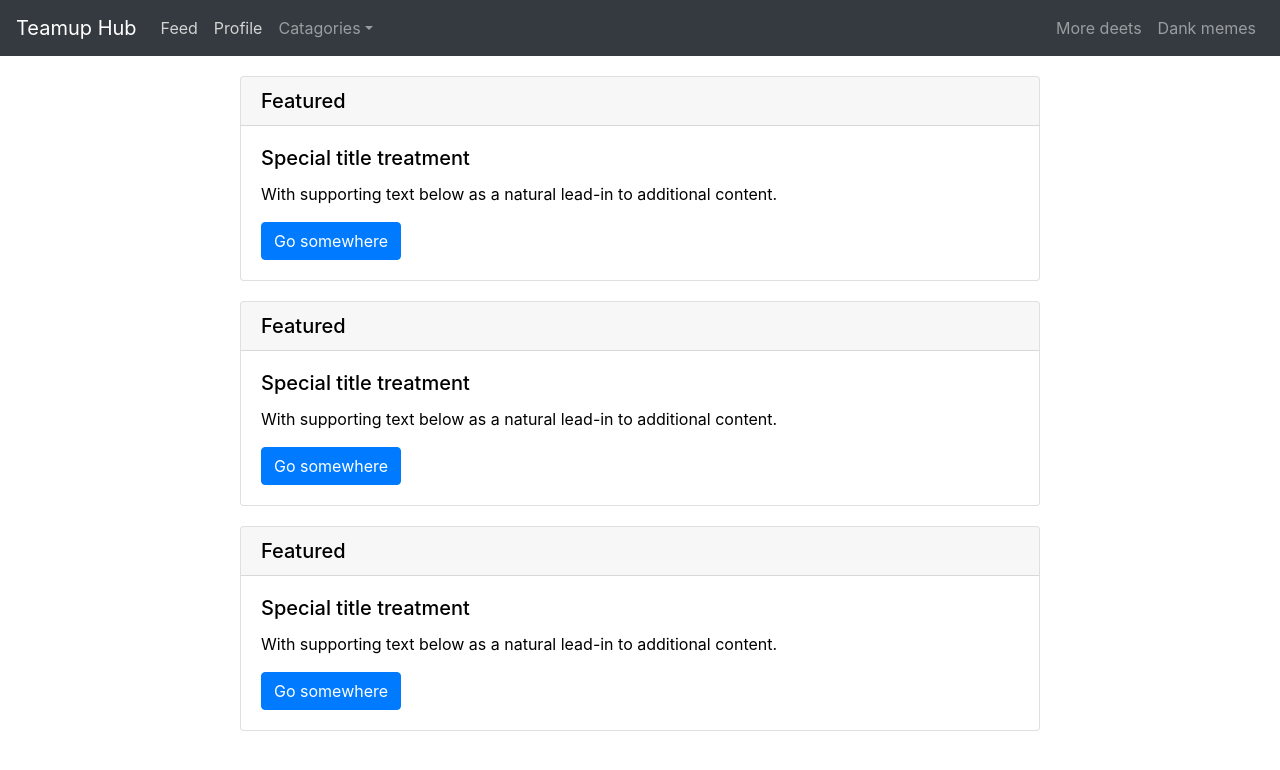
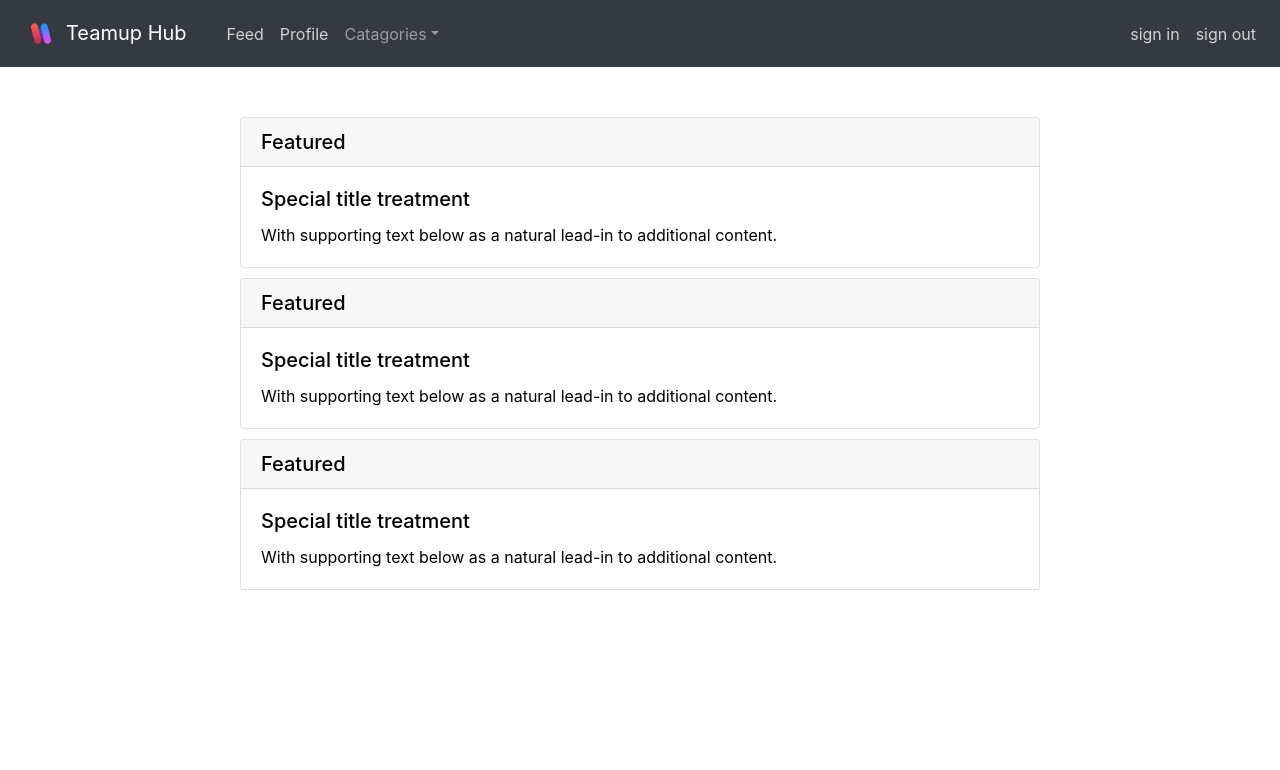
Before and after one commit to FarsBein/Teamup-hub, a React (Create React App) app: page / in a window 1280 px wide. Shown: the top 770 px of the page. Built offline with nearby package versions, Linux system fonts and the light colour scheme.

Commit message:
add logo remove buttons

```diff
--- a/src/App.css
+++ b/src/App.css
@@ -1,3 +1,4 @@
+/* feed -------------------------- */
 .wrapper {
   margin: 0 auto;
   width: 75%;
@@ -6,8 +7,12 @@
   cursor: pointer;
 }
 
+.cards-container {
+  margin: 40px 0 0 0;
+}
+
 .cards {
-  padding: 10px 0;
+  padding: 10px 0 0 0;
 }
 
 .reactBootstrap-card {
@@ -18,9 +23,7 @@
   box-shadow: 0 0 10px #000000;
 }
 
-.cards-container {
-  margin: 10px 0;
-}
+
 
 /* navbar ------------------------ */
 
--- a/src/components/Navbar/Navbar.js
+++ b/src/components/Navbar/Navbar.js
@@ -9,9 +9,19 @@ export default function Navbar() {
         <div>
             <ReactBootstrap.Navbar bg="dark" variant="dark" expand="lg" className={'navbar'}>
                 {/* <img className={'logo'} src={logo} alt={'logo'} /> */}
-                <ReactBootstrap.Navbar.Brand>
-                    Teamup Hub
+                <ReactBootstrap.Navbar.Brand href="/feed">
+                    <img
+                        src={logo}
+                        width="50"
+                        height="41"
+                        className="d-inline-block align-top"
+                        alt="React Bootstrap logo"
+                        />
+                    <ReactBootstrap.Navbar.Brand>
+                        Teamup Hub
+                    </ReactBootstrap.Navbar.Brand>
                 </ReactBootstrap.Navbar.Brand>
+
                 <ReactBootstrap.Navbar.Toggle aria-controls="basic-navbar-nav" />
                 <ReactBootstrap.Navbar.Collapse id="basic-navbar-nav">
                     <ReactBootstrap.Nav className="mr-auto">
@@ -24,11 +34,9 @@ export default function Navbar() {
                     </ReactBootstrap.NavDropdown>
                     </ReactBootstrap.Nav>
                     <ReactBootstrap.Nav>
-                        <ReactBootstrap.Nav.Link href="#deets">More deets</ReactBootstrap.Nav.Link>
-                        <ReactBootstrap.Nav.Link href="#memes">
-                            Dank memes
-                        </ReactBootstrap.Nav.Link>
-                        </ReactBootstrap.Nav>
+                        <ReactBootstrap.Nav.Link><Link className={'links'} to="/authorization">sign in</Link></ReactBootstrap.Nav.Link>
+                        <ReactBootstrap.Nav.Link><Link className={'links'} to="/authorization">sign out</Link></ReactBootstrap.Nav.Link>
+                    </ReactBootstrap.Nav>
                 </ReactBootstrap.Navbar.Collapse>
             </ReactBootstrap.Navbar>
         </div>
--- a/src/components/pages/feed/feed.js
+++ b/src/components/pages/feed/feed.js
@@ -9,7 +9,7 @@ export default function feed() {
     return (
         <div className={'wrapper'}>
             <div className={'cards-container'}>
-            <div className={'cards'}>
+                <div className={'cards'}>
                 <Link to="/post" style={{ textDecoration: 'none'}}>
                     <ReactBootstrap.Card className='reactBootstrap-card'>
                         <ReactBootstrap.Card.Header as="h5">Featured</ReactBootstrap.Card.Header>
@@ -18,7 +18,7 @@ export default function feed() {
                             <ReactBootstrap.Card.Text>
                                 With supporting text below as a natural lead-in to additional content.
                             </ReactBootstrap.Card.Text>
-                            <ReactBootstrap.Button variant="primary">Go somewhere</ReactBootstrap.Button>
+                            {/* <ReactBootstrap.Button variant="primary">Go somewhere</ReactBootstrap.Button> */}
                         </ReactBootstrap.Card.Body>
                     </ReactBootstrap.Card>
                 </Link>
@@ -32,7 +32,6 @@ export default function feed() {
                                 <ReactBootstrap.Card.Text>
                                     With supporting text below as a natural lead-in to additional content.
                                 </ReactBootstrap.Card.Text>
-                                <ReactBootstrap.Button variant="primary">Go somewhere</ReactBootstrap.Button>
                             </ReactBootstrap.Card.Body>
                         </ReactBootstrap.Card>
                     </Link>
@@ -46,7 +45,6 @@ export default function feed() {
                                 <ReactBootstrap.Card.Text>
                                     With supporting text below as a natural lead-in to additional content.
                                 </ReactBootstrap.Card.Text>
-                                <ReactBootstrap.Button variant="primary">Go somewhere</ReactBootstrap.Button>
                             </ReactBootstrap.Card.Body>
                         </ReactBootstrap.Card>
                     </Link>
```
